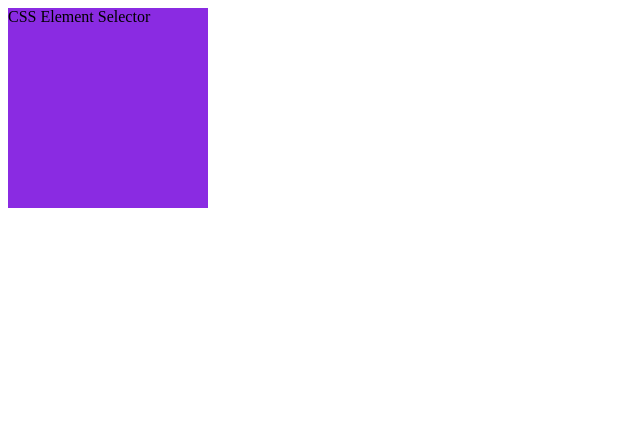
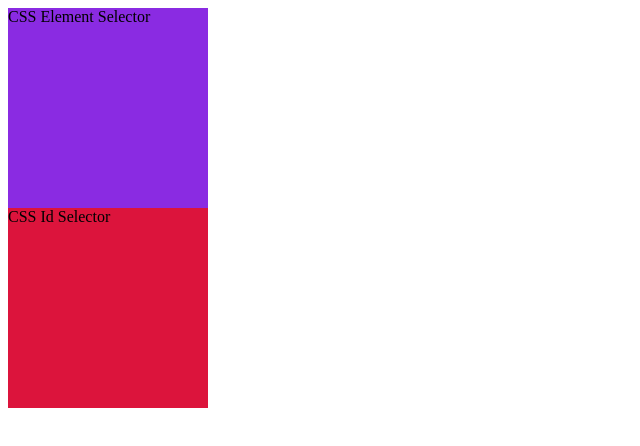
Before and after one commit to aayushi1306/css-selector-3, a plain HTML site: page index.html in a window 1280 px wide. Shown: the whole page, without its empty margins (0-640 px from the left). Drawn offline with Linux system fonts and the light colour scheme.

Commit message:
Id Selector

```diff
--- a/index.html
+++ b/index.html
@@ -11,9 +11,16 @@
             height: 200px;
             background:blueviolet;
         }
+        span#a1{
+            display:block;
+            width: 200px;
+            height: 200px;
+            background:crimson;
+        }
     </style>
 </head>
 <body>
     <div>CSS Element Selector</div>
+    <span id="a1">CSS Id Selector</span>
 </body>
 </html>
```
